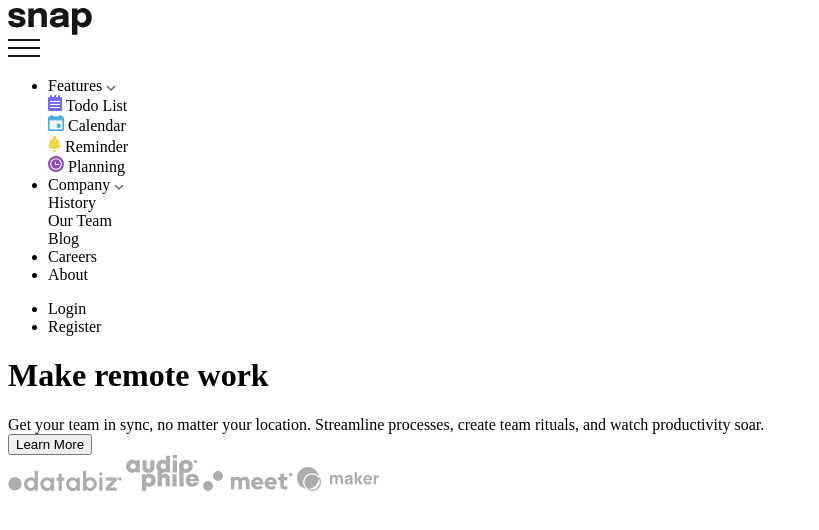
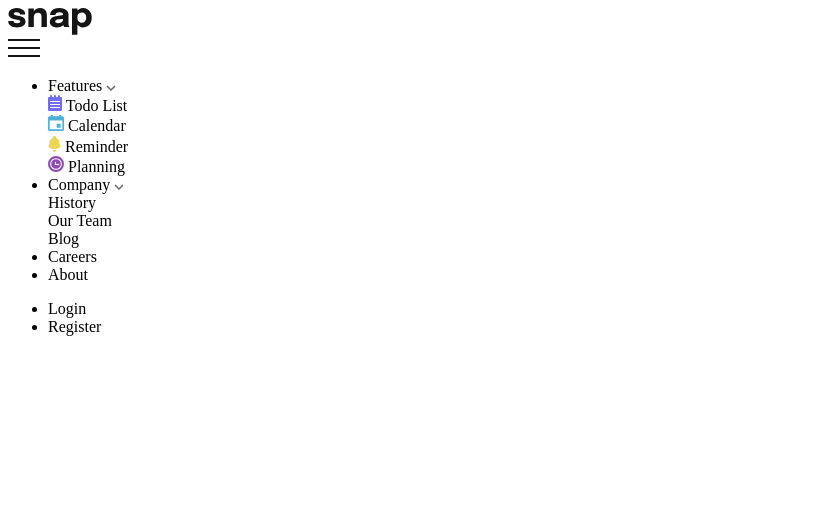
Before and after one commit to mimalson/FRONTEND-MENTORR, a plain HTML site: page Intro section with dropdown menu/intro-section-with-dropdown-navigation-main/intro-section-with-dropdown-navigation-main/index.html in a window 1280 px wide. Shown: the whole page, without its empty margins (0-819 px from the left). Drawn offline with Linux system fonts and the light colour scheme.

Commit message:
Update index.html

```diff
--- a/Intro section with dropdown menu/intro-section-with-dropdown-navigation-main/intro-section-with-dropdown-navigation-main/index.html
+++ b/Intro section with dropdown menu/intro-section-with-dropdown-navigation-main/intro-section-with-dropdown-navigation-main/index.html
@@ -75,28 +75,7 @@
       </ul>
     </div>
   </nav>
-  <div class="container">
-    <div class="text-container">
-      <div class="heading">
-        <h1>Make remote work</h1>
-      </div>
-      <div class="sub-text">
-        Get your team in sync, no matter your location. Streamline processes,
-        create team rituals, and watch productivity soar.
-      </div>
-      <div class="btn-container">
-        <input type="button" class="btn" value="Learn More">
-      </div>
-      <div class="logos-container">
-        <img src="images/client-databiz.svg" alt="logo collection" class="client-logo">
-        <img src="images/client-audiophile.svg" alt="logo collection" class="client-logo">
-        <img src="images/client-meet.svg" alt="logo collection" class="client-logo">
-        <img src="images/client-maker.svg" alt="logo collection" class="client-logo">
-      </div>
-    </div>
-    <div class="img-container">
-    </div>
-  </div>
+
 
 </body>
 </html>
```
